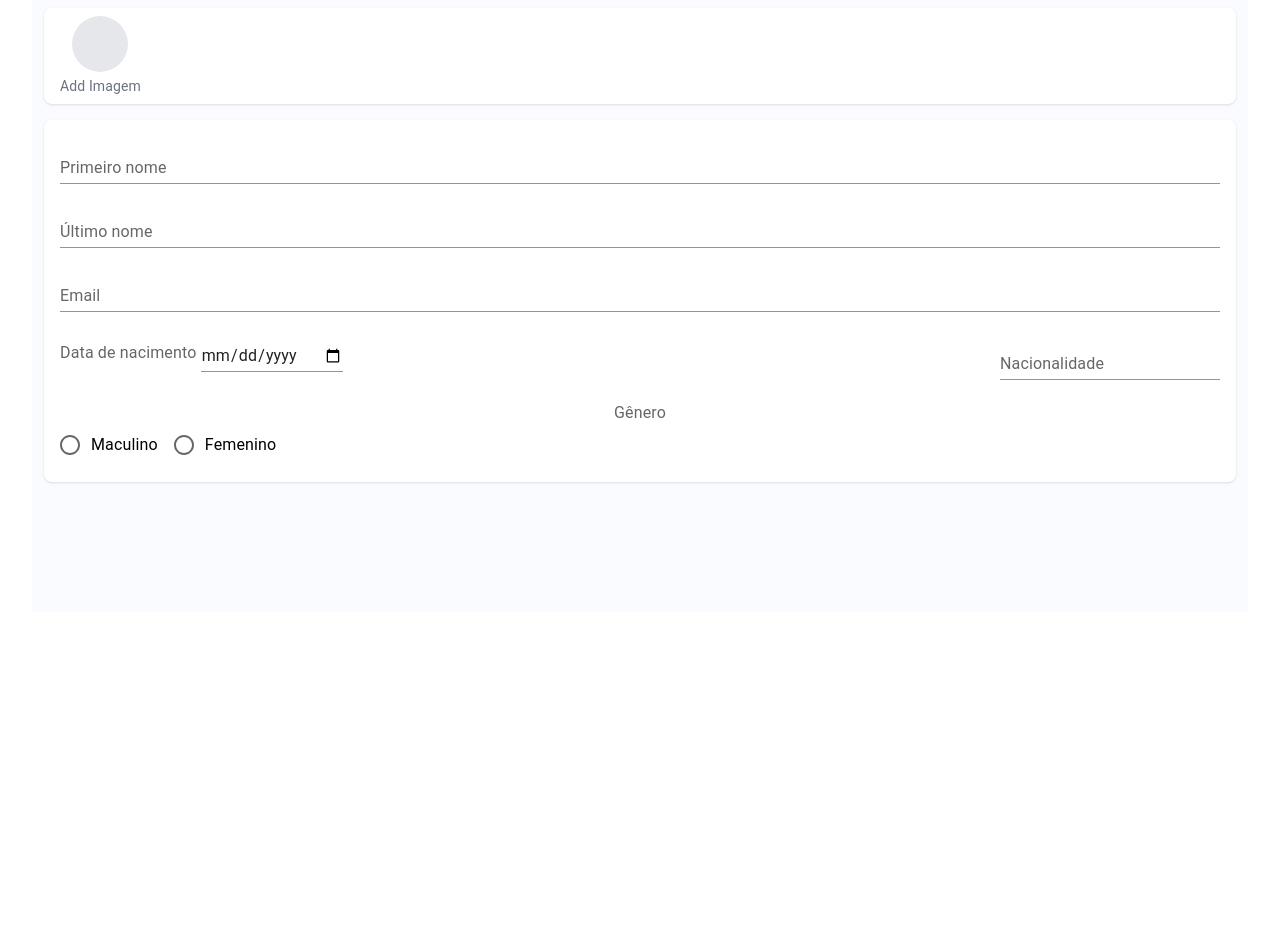
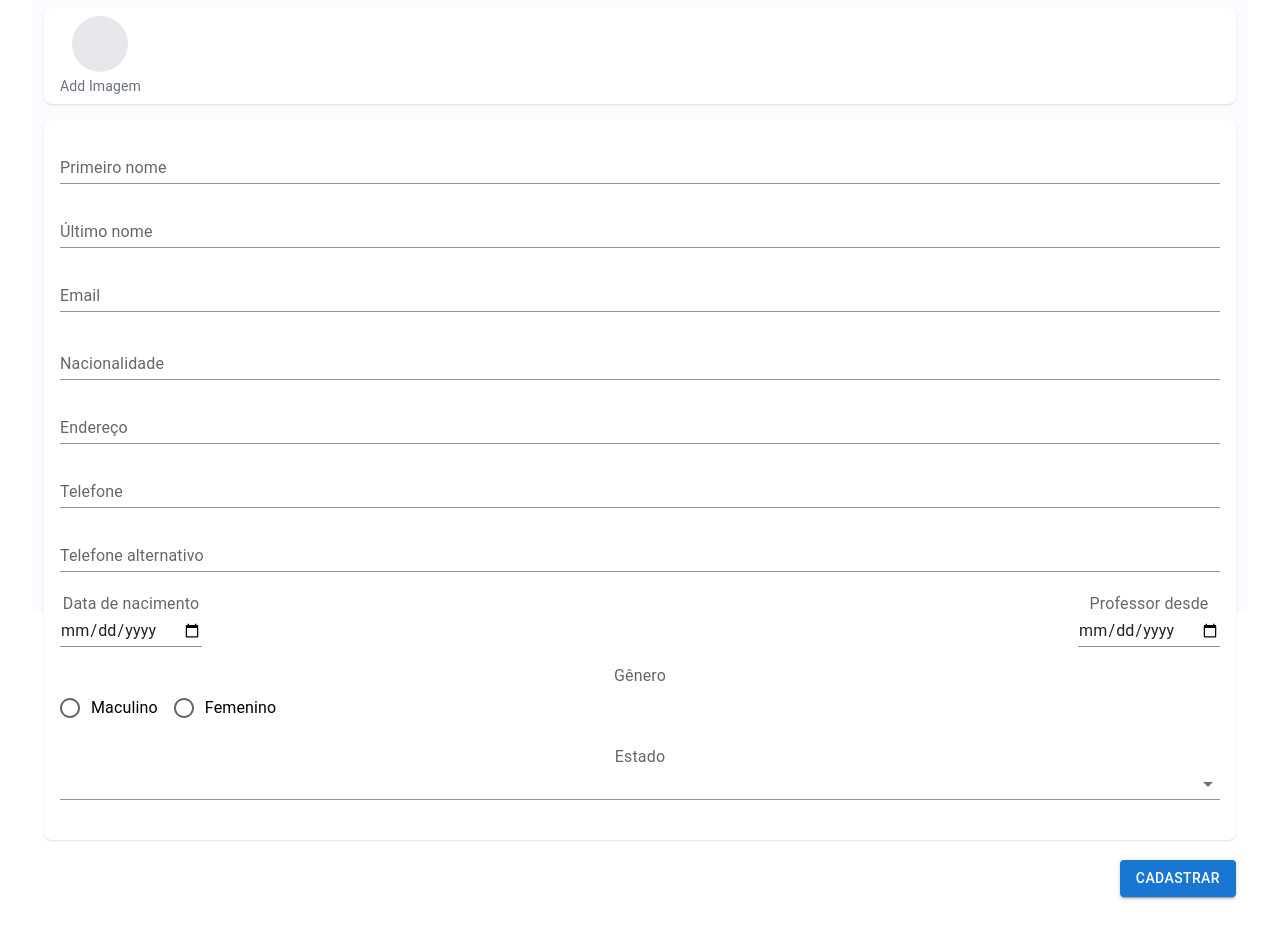
Before and after one commit to Plamedi-Pindi/Escola_Biblica_Dominical, a React (Vite) app in the folder frontend/: page /newProfesser in a window 1280 px wide. Shown: the part 220-1158 px from the top of the page. Before the commit the page ends 864 px from the top, so only its background shows below. Built offline with nearby package versions, Linux system fonts and the light colour scheme; no server answers; some icons are missing.

Commit message:
feate: updated teacher's form

```diff
--- a/frontend/src/views/admin/layouts/components/sidebar/MobileSidebar.tsx
+++ b/frontend/src/views/admin/layouts/components/sidebar/MobileSidebar.tsx
@@ -25,7 +25,7 @@ import MonetizationOnOutlinedIcon from '@mui/icons-material/MonetizationOnOutlin
 import AutoStoriesOutlinedIcon from '@mui/icons-material/AutoStoriesOutlined';
 import SquareRoundedIcon from '@mui/icons-material/SquareRounded';
 
-import { useState, type MouseEventHandler } from "react"
+import { useState, type EventHandler, type MouseEventHandler } from "react"
 
 
 type SidebarProps = {
@@ -134,15 +134,15 @@ const MobileSidebar = ({ onClick, closeSidebar }: SidebarProps) => {
                         <List className="!p-0  " >
                             <Box component={'div'} className="border-l ml-7">
                                 {/* items */}
-                                <ItemForList route={'/allusers'} title={'Lista de Usuários'} />
-                                <ItemForList route={'/newuser'} title={'Lista de Professores'} />
-                                <ItemForList route={'/newuser'} title={'Lista de Alunos'} />
+                                <ItemForList route={'/allusers'} title={'Lista de Usuários'} onClick={closeSidebar} />
+                                <ItemForList route={'/newuser'} title={'Lista de Professores'} onClick={closeSidebar} />
+                                <ItemForList route={'/newuser'} title={'Lista de Alunos'} onClick={closeSidebar} />
                             </Box>
 
                             {/* Sub-Item para  Dados Estatístico  */}
                             <SublistItems title='Dados estatístico' margin={'ml-[1.45rem] mt-4'} />
                             <Box component={'div'} className="border-l ml-7 -mt-1 pt-4">
-                                <ItemForList route={'/newuser'} title={'Lista de Alunos'} />
+                                <ItemForList route={'/newuser'} title={'Lista de Alunos'} onClick={closeSidebar} />
                             </Box>
                         </List>
                     </Collapse>
@@ -160,22 +160,22 @@ const MobileSidebar = ({ onClick, closeSidebar }: SidebarProps) => {
                         <List className="!p-0  " >
                             <Box component={'div'} className="border-l ml-7">
                                 {/* items */}
-                                <ItemForList route={'/allusers'} title={'Lista de Usuários'} />
-                                <ItemForList route={'/professores'} title={'Lista de Professores'} />
-                                <ItemForList route={'/newuser'} title={'Lista de Alunos'} />
+                                <ItemForList route={'/allusers'} title={'Lista de Usuários'} onClick={closeSidebar} />
+                                <ItemForList route={'/professores'} title={'Lista de Professores'} onClick={closeSidebar} />
+                                <ItemForList route={'/newuser'} title={'Lista de Alunos'} onClick={closeSidebar} />
                             </Box>
 
                             {/* Sub-Item para  Dados Estatístico  */}
                             <SublistItems title='Dados estatístico' margin={'ml-[1.45rem] mt-4'} />
                             <Box component={'div'} className="border-l ml-7 -mt-1 pt-4">
-                                <ItemForList route={'/newuser'} title={'Lista de Alunos'} />
+                                <ItemForList route={'/newuser'} title={'Lista de Alunos'} onClick={closeSidebar} />
                             </Box>
 
                             {/* Sub-Item para Novos Dados  */}
                             <SublistItems title='Novos Dados' margin={'ml-[1.45rem] mt-4'} />
                             <Box component={'div'} className="border-l ml-7 -mt-1 pt-4">
-                                <ItemForList route={'/newuser'} title={'Cadastrar Usuário'} />
-                                <ItemForList route={'/newProfesser'} title={'Cadastrar Professor'} />
+                                <ItemForList route={'/newuser'} title={'Cadastrar Usuário'} onClick={closeSidebar} />
+                                <ItemForList route={'/newProfesser'} title={'Cadastrar Professor'} onClick={closeSidebar} />
                             </Box>
                         </List>
                     </Collapse>
@@ -193,15 +193,15 @@ const MobileSidebar = ({ onClick, closeSidebar }: SidebarProps) => {
                         <List className="!p-0  " >
                             <Box component={'div'} className="border-l ml-7">
                                 {/* items */}
-                                <ItemForList route={'/allusers'} title={'Lista de Usuários'} />
-                                <ItemForList route={'/newuser'} title={'Lista de Professores'} />
-                                <ItemForList route={'/newuser'} title={'Lista de Alunos'} />
+                                <ItemForList route={'/allusers'} title={'Lista de Usuários'} onClick={closeSidebar}/>
+                                <ItemForList route={'/newuser'} title={'Lista de Professores'} onClick={closeSidebar}/>
+                                <ItemForList route={'/newuser'} title={'Lista de Alunos'} onClick={closeSidebar}/>
                             </Box>
 
                             {/* Sub-Item para  Dados Estatístico  */}
                             <SublistItems title='Dados estatístico' margin={'ml-[1.45rem] mt-4'} />
                             <Box component={'div'} className="border-l ml-7 -mt-1 pt-4">
-                                <ItemForList route={'/newuser'} title={'Lista de Alunos'} />
+                                <ItemForList route={'/newuser'} title={'Lista de Alunos'} onClick={closeSidebar}/>
                             </Box>
                         </List>
                     </Collapse>
@@ -219,15 +219,15 @@ const MobileSidebar = ({ onClick, closeSidebar }: SidebarProps) => {
                         <List className="!p-0  " >
                             <Box component={'div'} className="border-l ml-7">
                                 {/* items */}
-                                <ItemForList route={'/allusers'} title={'Lista de Usuários'} />
-                                <ItemForList route={'/newuser'} title={'Lista de Professores'} />
-                                <ItemForList route={'/newuser'} title={'Lista de Alunos'} />
+                                <ItemForList route={'/allusers'} title={'Lista de Usuários'} onClick={closeSidebar}/>
+                                <ItemForList route={'/newuser'} title={'Lista de Professores'} onClick={closeSidebar}/>
+                                <ItemForList route={'/newuser'} title={'Lista de Alunos'} onClick={closeSidebar}/>
                             </Box>
 
                             {/* Sub-Item para  Dados Estatístico  */}
                             <SublistItems title='Dados estatístico' margin={'ml-[1.45rem] mt-4'} />
                             <Box component={'div'} className="border-l ml-7 -mt-1 pt-4">
-                                <ItemForList route={'/newuser'} title={'Lista de Alunos'} />
+                                <ItemForList route={'/newuser'} title={'Lista de Alunos'} onClick={closeSidebar}/>
                             </Box>
 
                         </List>
@@ -246,15 +246,15 @@ const MobileSidebar = ({ onClick, closeSidebar }: SidebarProps) => {
                         <List className="!p-0  " >
                             <Box component={'div'} className="border-l ml-7">
                                 {/* items */}
-                                <ItemForList route={'/allusers'} title={'Lista de Usuários'} />
-                                <ItemForList route={'/newuser'} title={'Lista de Professores'} />
-                                <ItemForList route={'/newuser'} title={'Lista de Alunos'} />
+                                <ItemForList route={'/allusers'} title={'Lista de Usuários'} onClick={closeSidebar}/>
+                                <ItemForList route={'/newuser'} title={'Lista de Professores'} onClick={closeSidebar}/>
+                                <ItemForList route={'/newuser'} title={'Lista de Alunos'} onClick={closeSidebar}/>
                             </Box>
 
                             {/* Sub-Item para  Dados Estatístico  */}
                             <SublistItems title='Dados estatístico' margin={'ml-[1.45rem] mt-4'} />
                             <Box component={'div'} className="border-l ml-7 -mt-1 pt-4">
-                                <ItemForList route={'/newuser'} title={'Lista de Alunos'} />
+                                <ItemForList route={'/newuser'} title={'Lista de Alunos'} onClick={closeSidebar}/>
                             </Box>
                         </List>
                     </Collapse>
@@ -285,12 +285,13 @@ const SublistItems = ({ display, title, margin }: SublistItems) => {
 type ItemForListType = {
     route: String,
     title: String
+    onClick: MouseEventHandler
 }
 
-const ItemForList = ({ title, route }: ItemForListType) => {
+const ItemForList = ({ title, route, onClick }: ItemForListType) => {
     return (
         <ListItem className="!pt-0 !pb-0 ">
-            <ListItemButton className="!pb-0 !pt-0">
+            <ListItemButton className="!pb-0 !pt-0" onClick={onClick}>
                 <Ancora to={`${route}`}>
                     <ListItemText
                         primary={title}
--- a/frontend/src/views/admin/professor/register/NewProfessor.tsx
+++ b/frontend/src/views/admin/professor/register/NewProfessor.tsx
@@ -9,6 +9,9 @@ import RadioGroup from "@mui/material/RadioGroup";
 import FormControlLabel from "@mui/material/FormControlLabel";
 import Radio from "@mui/material/Radio";
 import FormLabel from "@mui/material/FormLabel";
+import Select from "@mui/material/Select";
+import MenuItem from "@mui/material/MenuItem";
+import InputLabel from "@mui/material/InputLabel";
 
 // Icons
 import ListAltIcon from '@mui/icons-material/ListAlt';
@@ -54,7 +57,7 @@ const NewProfessorPage = () => {
                     </div>
                 </div>
 
-                <div className="w-full h-auto bg-white mt-4 rounded-lg shadow-sm p-4  ">
+                <div className="w-full h-auto bg-white mt-4 rounded-lg shadow-sm p-4 pb-10  ">
                     {/* Nome */}
                     <div className="w-full pb-4">
                         {/* <label>Nome</label> */}
@@ -83,31 +86,66 @@ const NewProfessorPage = () => {
                             variant="standard"
                             fullWidth
                         />
-
                     </div>
 
-                    {/*  */}
-                    <div className="mb-5 flex  justify-between items-center">
-                        <div>
-                            <FormLabel className="">Data de nacimento </FormLabel>
-                            <TextField
-                                type="date"
-                                variant="standard"
-                                slotProps={{
-                                    inputLabel: { shrink: true },
-                                }}
-                            />
-                        </div>
-                        <div>
+                    {/* Nationality */}
+                    <div className="mt-4">
                         <TextField
                             type="text"
                             label="Nacionalidade"
                             variant="standard"
-
+                            fullWidth
                         />
                     </div>
+
+                    {/* Address */}
+                    <div className="mt-4">
+                        <TextField
+                            type="text"
+                            label="Endereço"
+                            fullWidth
+                            variant="standard"
+                        />
                     </div>
 
+                    {/* Phone */}
+                    <div className="mt-4 flex flex-col gap-y-4 ">
+                        <TextField
+                            type="tel"
+                            label="Telefone"
+                            fullWidth
+                            variant="standard"
+                        />
+
+                        <TextField
+                            type="tel"
+                            label="Telefone alternativo"
+                            fullWidth
+                            variant="standard"
+                        />
+                    </div>
+
+                    {/* Birthday */}
+                    <div className="mt-5 flex  justify-between items-end gap-x-4">
+                        <div>
+                            <FormLabel className="!block">Data de nacimento </FormLabel>
+                            <TextField
+                                type="date"
+                                variant="standard"
+                            />
+                        </div>
+
+                        <div className="">
+                            <FormLabel className="!block">Professor desde</FormLabel>
+                            <TextField
+                                type="date"
+                                variant="standard"
+                            />
+                        </div>
+
+                    </div>
+
+                    {/* Gender */}
                     <div className="mt-4">
                         <FormLabel className="">Gênero </FormLabel>
                         <RadioGroup
@@ -116,10 +154,31 @@ const NewProfessorPage = () => {
                             <FormControlLabel value="masculino" control={<Radio />} label="Maculino" />
                             <FormControlLabel value="femenino" control={<Radio />} label="Femenino" />
                         </RadioGroup>
+                    </div>
+
+                    {/* Status */}
+                    <div className="mt-4">
+                        <InputLabel>Estado</InputLabel>
+                        <Select
+                            label="Estado"
+                            variant="standard"
+                            fullWidth
+                        >
+                            <MenuItem value={''}>Ativo</MenuItem>
+                            <MenuItem value={''}>Inativo</MenuItem>
+                            <MenuItem value={''}>Falecido</MenuItem>
+                        </Select>
+                    </div>
 
                 </div>
+
+                <div className="w-full flex justify-end mt-5 mb-10">
+                    <Button
+                        variant="contained"
+                    >
+                        Cadastrar
+                    </Button>
                 </div>
-
             </form>
         </CustomContainer>
     )
```
Also changed, not shown: 1 other file (tests, documents, lock files or other folders). Lines whose indentation alone changed are shown as unchanged.
